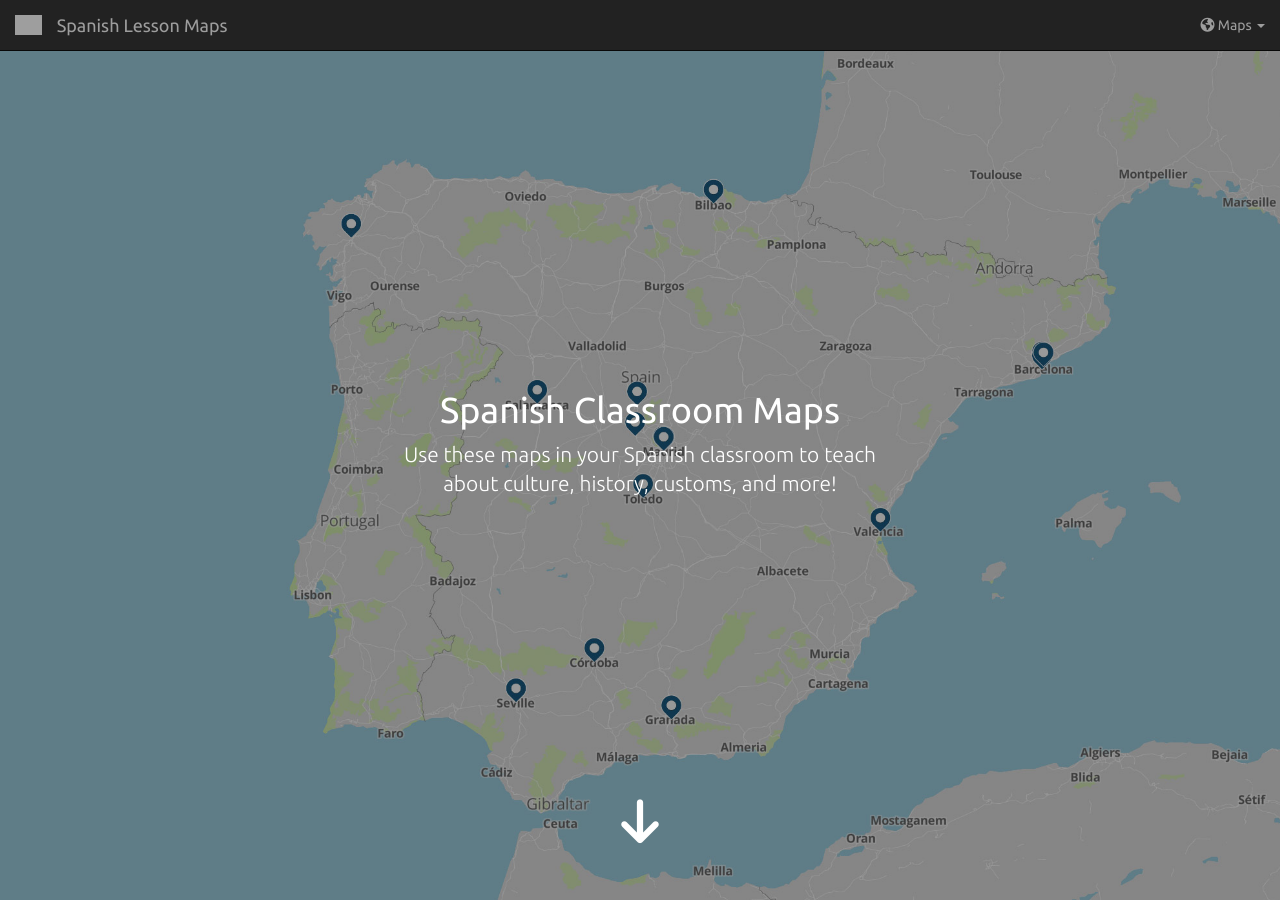
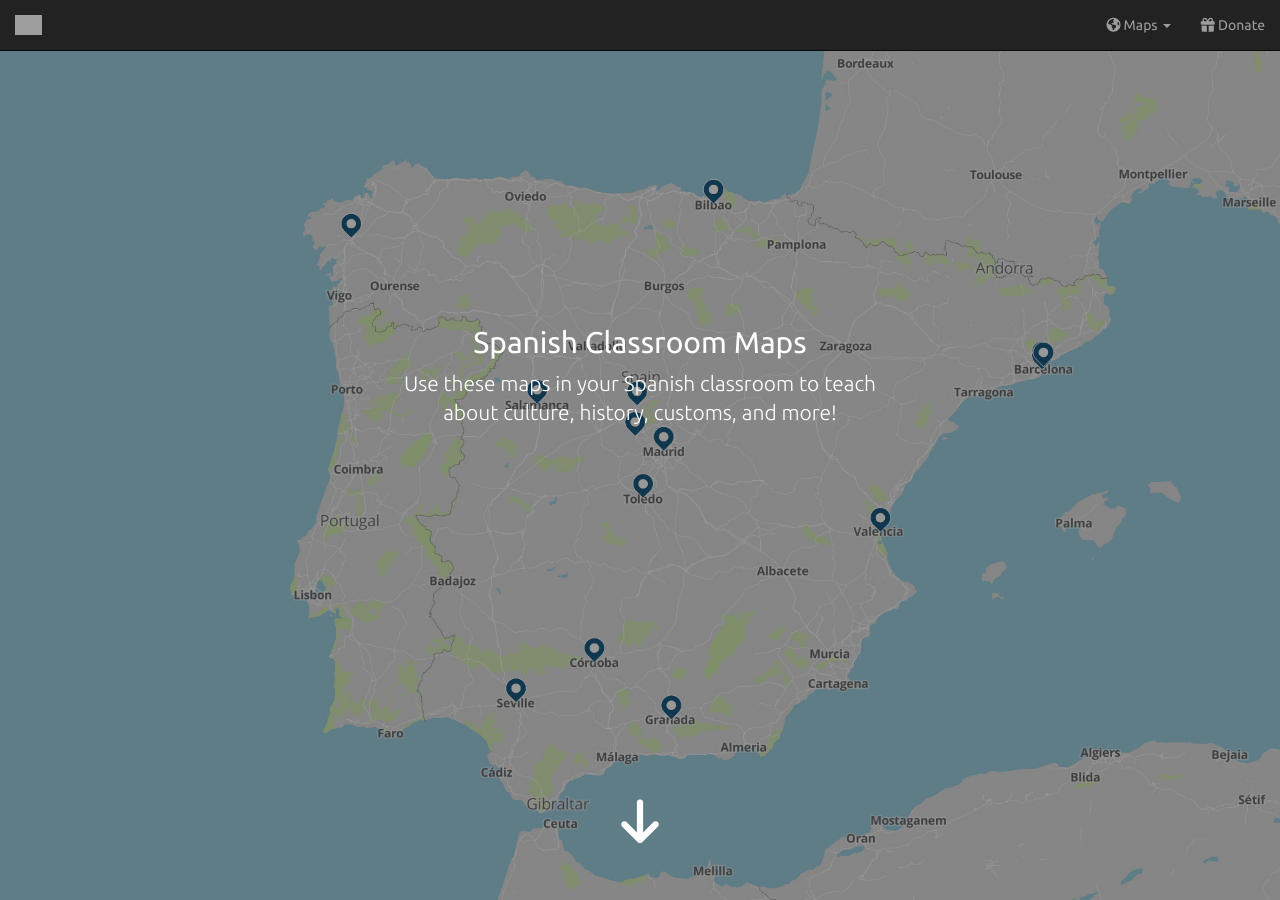
Before and after one commit to Orbitist/spanish, a Jekyll site: the page built from index.html, in a window 1280 px wide. Built offline with Jekyll 4.4.1, drawn with Linux system fonts in a browser that asks for light colours; nearby versions of some CDN libraries; grey boxes are pictures that could not be loaded.

Commit message:
Styles looking good

```diff
--- a/index.html
+++ b/index.html
@@ -13,9 +13,6 @@ layout: page
       <a class="navbar-brand" href="{{ site.baseurl }}">
         <img style="height:100%;" alt="Brand" src="http://static1.squarespace.com/static/55a95d75e4b0ca41a09fafe7/t/589e21d6414fb5bf98b09b63/1486762029750/?format=1500w">
       </a>
-      <a class="navbar-brand" href="{{ site.baseurl }}">
-        Spanish Lesson Maps
-      </a>
     </div><!-- /.navbar-header -->
     <div class="collapse navbar-collapse" id="bs-example-navbar-collapse-1">
       <ul class="nav navbar-nav navbar-right">
@@ -24,6 +21,7 @@ layout: page
           <ul class="dropdown-menu" id="menuItems">
           </ul>
         </li>
+        <li><a href="http://www.orbitist.com/donate"><i class="fa fa-gift"></i> Donate</a></li>
       </ul>
     </div><!-- /.collapse navbar-collapse -->
   </div><!-- /.container-fluid -->
@@ -31,7 +29,7 @@ layout: page
 
 <div class="hero">
   <div class="hero-text">
-    <h1>Spanish Classroom Maps</h1>
+    <h2>Spanish Classroom Maps</h1>
     <p class="lead">Use these maps in your Spanish classroom to teach about culture, history, customs, and more!</p>
   </div>
   <a class="hero-button" href="#firstPost"><i class="fa fa-arrow-down"></i></a>
@@ -58,6 +56,6 @@ layout: page
         return mapInfo;
     })();
     $('#menuItems').append('<li><a href="#{{post.mapNumber}}"><i class="fa fa-map-marker"></i> ' + mapInfo[0].map_title + '</a></li>');
-    $('#mapsList').append('<div class="post-hero"><a href="{{ site.url }}{{ post.url }}"><h3 id="{{post.mapNumber}}">' + mapInfo[0].map_title + '</h3><div class="mapsListImage"><img class="img-responsive" src="' + mapInfo[0].map_image + '" /></div></a></div><p>' + mapInfo[0].map_body + '</p><a class="btn btn-sm btn-success center-block" href="{{ site.url }}{{ post.url }}" role="button">View Map <i class="fa fa-arrow-right"></i></a><hr>');
+    $('#mapsList').append('<div class="post-hero"><a href="{{ site.url }}{{ post.url }}"><div class="mapsListImage"><img class="img-responsive" src="' + mapInfo[0].map_image + '" /></div><h3 id="{{post.mapNumber}}">' + mapInfo[0].map_title + '</h3></a></div><p>' + mapInfo[0].map_body + '</p><div class="text-center"><a class="btn btn-lg btn-success" href="{{ site.url }}{{ post.url }}" role="button">View Map <i class="fa fa-arrow-right"></i></a></div><hr>');
   {% endfor %}
 </script>
--- a/style.css
+++ b/style.css
@@ -68,7 +68,7 @@ iframe.mapEmbed {
   color: white;
   z-index: 1;
   width: 100%;
-  margin-top: 25%;
+  margin-top: 20%;
   padding: 0 5px;
   text-align: center;
 }
@@ -102,6 +102,6 @@ iframe.mapEmbed {
   -o-animation:      arrow-jump 1s infinite;
   animation:         arrow-jump 1s infinite;
 }
-.hero-button:hover {
+.hero-button:hover, .hero-button:visited {
   color: #eee;
 }
```
Also changed, not shown: 2 other files.
